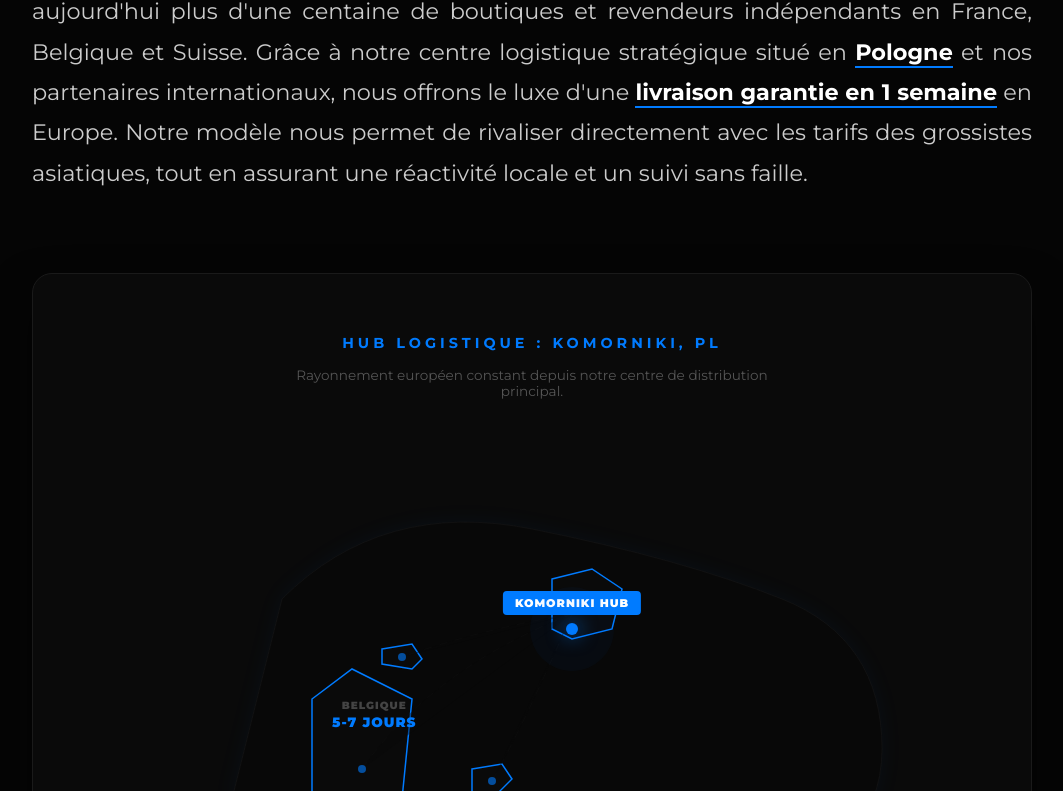
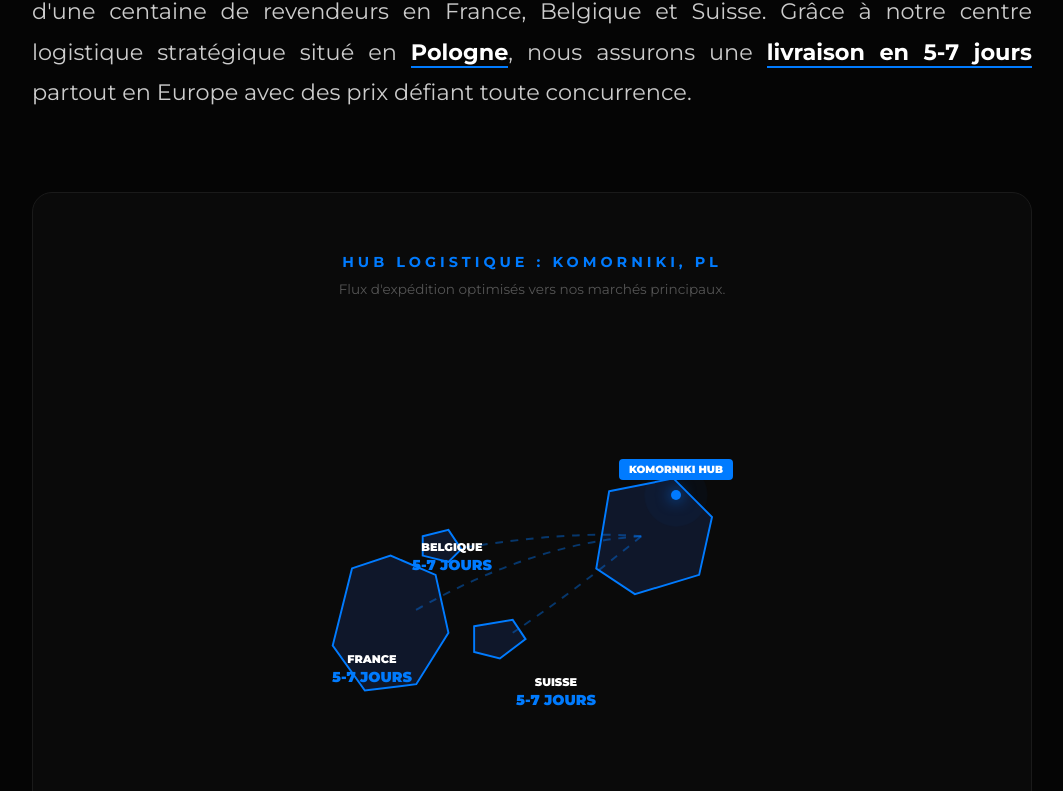
Before and after one commit to yukovape/Yukovape, a plain HTML site: page about.html in a window 1280 px wide. Shown: the part 410-1201 px from the top of the page, without its empty margins (108-1171 px from the left). Drawn offline with Linux system fonts and the light colour scheme.

Commit message:
Update about.html

```diff
--- a/about.html
+++ b/about.html
@@ -5,10 +5,8 @@
     <meta name="viewport" content="width=device-width, initial-scale=1.0">
     <title>Qui Sommes-Nous | Yuko Vape</title>
     <link href="https://fonts.googleapis.com/css2?family=Montserrat:wght@300;400;700;900&display=swap" rel="stylesheet">
-
     <style>
-        body { margin: 0; font-family: 'Montserrat', sans-serif; background: #050505; color: white; -webkit-font-smoothing: antialiased; scroll-behavior: smooth; }
-
+        body { margin: 0; font-family: 'Montserrat', sans-serif; background: #050505; color: white; -webkit-font-smoothing: antialiased; }
         nav { display: flex; justify-content: space-between; padding: 25px 5%; align-items: center; background: rgba(0,0,0,0.95); backdrop-filter: blur(20px); position: fixed; width: 90%; z-index: 1000; border-bottom: 1px solid #111; }
         .nav-logo { font-weight: 900; font-size: 1rem; text-transform: uppercase; letter-spacing: 1px; text-decoration: none; color: white; }
         .nav-logo span { color: #007bff; }
@@ -16,86 +14,56 @@
         .nav-links a:hover { color: white; }
 
         .container { padding: 180px 10% 80px 10%; max-width: 1000px; margin: 0 auto; text-align: center; }
-
         h1 { font-weight: 900; font-size: clamp(2rem, 6vw, 4rem); text-transform: uppercase; margin-bottom: 60px; letter-spacing: -1px; }
-
-        .main-text {
-            font-size: clamp(1.1rem, 2vw, 1.4rem);
-            line-height: 1.8;
-            color: #ccc;
-            font-weight: 400;
-            margin-bottom: 80px;
-            text-align: justify;
-        }
-
+        .main-text { font-size: clamp(1.1rem, 2vw, 1.4rem); line-height: 1.8; color: #ccc; margin-bottom: 80px; text-align: justify; }
         .highlight { color: #fff; font-weight: 700; border-bottom: 2px solid #007bff; }
 
-        /* SECTION CARTE AVEC FRONTIÈRES RÉELLES */
+        /* CARTE LOGISTIQUE PRO */
         .map-container {
             background: #0a0a0a;
             border: 1px solid #1a1a1a;
             border-radius: 20px;
-            padding: 60px 30px;
+            padding: 60px 20px;
             margin-top: 50px;
-            box-shadow: 0 20px 40px rgba(0,0,0,0.5);
             position: relative;
+            overflow: hidden;
         }
-
-        .map-header { margin-bottom: 50px; }
+        .map-header { margin-bottom: 40px; }
         .map-header h2 { font-size: 0.9rem; text-transform: uppercase; letter-spacing: 4px; color: #007bff; margin: 0; }
-        .map-header p { color: #555; font-size: 0.85rem; margin-top: 15px; max-width: 500px; margin-left: auto; margin-right: auto; }
+        .map-header p { color: #555; font-size: 0.85rem; margin-top: 10px; }
 
         .map-visual {
             width: 100%;
             max-width: 800px;
-            height: auto;
+            height: 450px;
             margin: 0 auto;
             position: relative;
         }
 
-        /* SVG des frontières réelles de l'Europe */
-        .map-svg { width: 100%; height: auto; display: block; filter: drop-shadow(0 0 10px rgba(0,123,255,0.05)); }
+        /* SVG des vraies silhouettes pays */
+        .map-svg { width: 100%; height: 100%; }
+        .country { fill: #0d0d0d; stroke: #1a1a1a; stroke-width: 1; transition: 0.5s; }
+        .country.active { stroke: #007bff; stroke-width: 1.5; fill: #0f172a; }
 
-        /* Style des pays par défaut */
-        .europe-map path { fill: #080808; stroke: #1a1a1a; stroke-width: 0.5; }
-
-        /* Style des pays cibles avec contour bleu */
-        .europe-map path.highlight-country { fill: #0a0a0a; stroke: #007bff; stroke-width: 1.5; }
+        /* Animation des flux */
+        .flow-line { fill: none; stroke: #007bff; stroke-width: 1.5; stroke-dasharray: 6; opacity: 0.4; }
 
         /* Marqueur Komorniki */
-        .location-dot {
-            position: absolute;
-            top: 41%; /* Ajusté pour Komorniki sur la carte réelle */
-            left: 55%;
-            transform: translate(-50%, -50%);
-            z-index: 10;
-        }
+        .location-dot { position: absolute; top: 35%; left: 68%; transform: translate(-50%, -50%); z-index: 10; }
+        .dot-main { width: 10px; height: 10px; background: #007bff; border-radius: 50%; box-shadow: 0 0 15px #007bff; }
+        .dot-pulse { position: absolute; top: 50%; left: 50%; transform: translate(-50%, -50%); width: 30px; height: 30px; background: rgba(0, 123, 255, 0.2); border-radius: 50%; animation: pulse 2s infinite; }
+        .city-label { position: absolute; bottom: 20px; left: 50%; transform: translateX(-50%); background: #007bff; color: white; padding: 4px 10px; border-radius: 4px; font-size: 0.65rem; font-weight: 900; text-transform: uppercase; white-space: nowrap; }
 
-        .dot-main { width: 12px; height: 12px; background: #007bff; border-radius: 50%; box-shadow: 0 0 20px #007bff; position: relative; }
-        .dot-pulse { position: absolute; top: 50%; left: 50%; transform: translate(-50%, -50%); width: 40px; height: 40px; background: rgba(0, 123, 255, 0.2); border-radius: 50%; animation: pulse 2s infinite; }
-        .city-label { position: absolute; bottom: 20px; left: 50%; transform: translateX(-50%); background: #007bff; color: white; padding: 5px 12px; border-radius: 4px; font-size: 0.7rem; font-weight: 900; text-transform: uppercase; letter-spacing: 1px; white-space: nowrap; }
+        /* Badges Transit */
+        .transit-badge { position: absolute; font-size: 0.7rem; font-weight: 800; text-align: center; pointer-events: none; }
+        .transit-badge span { display: block; color: #007bff; font-size: 0.9rem; margin-top: 2px; }
 
-        /* Infos de transit flottantes - Harmonisées à 5-7 jours */
-        .transit-info { position: absolute; font-size: 0.65rem; font-weight: 900; color: #444; text-transform: uppercase; letter-spacing: 1px; text-align: center; pointer-events: none; }
-        .transit-info span { color: #007bff; font-size: 0.85rem; display: block; margin-top: 2px; }
+        .b-fr { top: 70%; left: 25%; }
+        .b-be { top: 45%; left: 35%; }
+        .b-ch { top: 75%; left: 48%; }
 
-        /* Positions corrigées pour alignement parfait sur la nouvelle carte */
-        .t-fr { top: 75%; left: 18%; }
-        .t-be { top: 50%; left: 25%; }
-        .t-ch { top: 70%; left: 40%; }
-
-        @keyframes pulse {
-            0% { transform: translate(-50%, -50%) scale(0.5); opacity: 1; }
-            100% { transform: translate(-50%, -50%) scale(2.5); opacity: 0; }
-        }
-
-        footer { padding: 60px 5%; text-align: center; border-top: 1px solid #111; color: #222; font-size: 0.7rem; text-transform: uppercase; letter-spacing: 3px; margin-top: 80px; }
-
-        @media (max-width: 768px) {
-            .container { padding-top: 130px; }
-            .map-container { padding: 30px 15px; }
-            .transit-info { font-size: 0.55rem; }
-        }
+        @keyframes pulse { 0% { transform: translate(-50%, -50%) scale(0.5); opacity: 1; } 100% { transform: translate(-50%, -50%) scale(2.5); opacity: 0; } }
+        footer { padding: 40px; text-align: center; color: #222; font-size: 0.7rem; letter-spacing: 2px; }
     </style>
 </head>
 <body>
@@ -110,49 +78,35 @@
 
     <div class="container">
         <h1>Qui Sommes-Nous</h1>
-
         <p class="main-text">
-            Spécialiste européen de la distribution de puffs en gros, <span class="highlight">Yuko Vape</span> accompagne aujourd'hui plus d'une centaine de boutiques et revendeurs indépendants en France, Belgique et Suisse. Grâce à notre centre logistique stratégique situé en <span class="highlight">Pologne</span> et nos partenaires internationaux, nous offrons le luxe d'une <span class="highlight">livraison garantie en 1 semaine</span> en Europe. Notre modèle nous permet de rivaliser directement avec les tarifs des grossistes asiatiques, tout en assurant une réactivité locale et un suivi sans faille.
+            Spécialiste européen de la distribution de puffs en gros, <span class="highlight">Yuko Vape</span> accompagne plus d'une centaine de revendeurs en France, Belgique et Suisse.
+            Grâce à notre centre logistique stratégique situé en <span class="highlight">Pologne</span>, nous assurons une <span class="highlight">livraison en 5-7 jours</span> partout en Europe avec des prix défiant toute concurrence.
         </p>
 
         <div class="map-container">
             <div class="map-header">
-                <h2>Hub Logistique : Komorniki, PL</h2>
-                <p>Rayonnement européen constant depuis notre centre de distribution principal.</p>
+                <h2>HUB LOGISTIQUE : KOMORNIKI, PL</h2>
+                <p>Flux d'expédition optimisés vers nos marchés principaux.</p>
             </div>
 
             <div class="map-visual">
-                <svg class="map-svg europe-map" viewBox="0 0 800 500" xmlns="http://www.w3.org/2000/svg">
-                    <path d="M150,150 Q250,50 400,80 T650,150 T750,300 T600,450 T300,420 T100,350 Z"/> <path class="highlight-country" d="M420,130 L460,120 L490,140 L480,180 L440,190 L420,180 Z"/>
+                <svg class="map-svg" viewBox="0 0 500 350">
+                    <path class="country active" d="M110,180 L140,170 L175,185 L185,230 L160,270 L120,275 L95,240 Z" />
+                    <path class="country active" d="M165,155 L185,150 L195,165 L185,175 L165,170 Z" />
+                    <path class="country active" d="M205,225 L235,220 L245,235 L225,250 L205,245 Z" />
+                    <path class="country active" d="M310,120 L360,110 L390,140 L380,185 L330,200 L300,180 Z" />
 
-                    <path class="highlight-country" d="M180,250 L220,220 L280,250 L270,350 L220,380 L180,350 Z"/>
+                    <path class="flow-line" d="M335,155 Q250,160 155,215" /> <path class="flow-line" d="M335,155 Q280,150 190,165" /> <path class="flow-line" d="M335,155 Q280,200 235,230" /> </svg>
 
-                    <path class="highlight-country" d="M250,200 L280,195 L290,210 L280,220 L250,215 Z"/>
-
-                    <path class="highlight-country" d="M340,320 L370,315 L380,330 L360,350 L340,345 Z"/>
-
-                    <g fill="none" stroke="#007bff" stroke-width="1.5" stroke-dasharray="8,8" opacity="0.4">
-                        <path d="M440,165 Q300,220 230,320">
-                            <animate attributeName="stroke-dashoffset" from="100" to="0" dur="4s" repeatCount="indefinite" />
-                        </path>
-                        <path d="M440,165 Q350,180 270,208">
-                            <animate attributeName="stroke-dashoffset" from="100" to="0" dur="4s" repeatCount="indefinite" />
-                        </path>
-                        <path d="M440,165 Q390,280 360,332">
-                            <animate attributeName="stroke-dashoffset" from="100" to="0" dur="4s" repeatCount="indefinite" />
-                        </path>
-                    </g>
-
-                    <circle cx="230" cy="320" r="4" fill="#007bff" opacity="0.6" /> <circle cx="270" cy="208" r="4" fill="#007bff" opacity="0.6" /> <circle cx="360" cy="332" r="4" fill="#007bff" opacity="0.6" /> </svg>
-
-                <div class="location-dot" style="top: 36%; left: 55%;"> <div class="city-label">Komorniki Hub</div>
+                <div class="location-dot">
+                    <div class="city-label">KOMORNIKI HUB</div>
                     <div class="dot-main"></div>
                     <div class="dot-pulse"></div>
                 </div>
 
-                <div class="transit-info t-fr">FRANCE <span>5-7 JOURS</span></div>
-                <div class="transit-info t-be">BELGIQUE <span>5-7 JOURS</span></div>
-                <div class="transit-info t-ch">SUISSE <span>5-7 JOURS</span></div>
+                <div class="transit-badge b-fr">FRANCE<span>5-7 JOURS</span></div>
+                <div class="transit-badge b-be">BELGIQUE<span>5-7 JOURS</span></div>
+                <div class="transit-badge b-ch">SUISSE<span>5-7 JOURS</span></div>
             </div>
         </div>
     </div>
```
